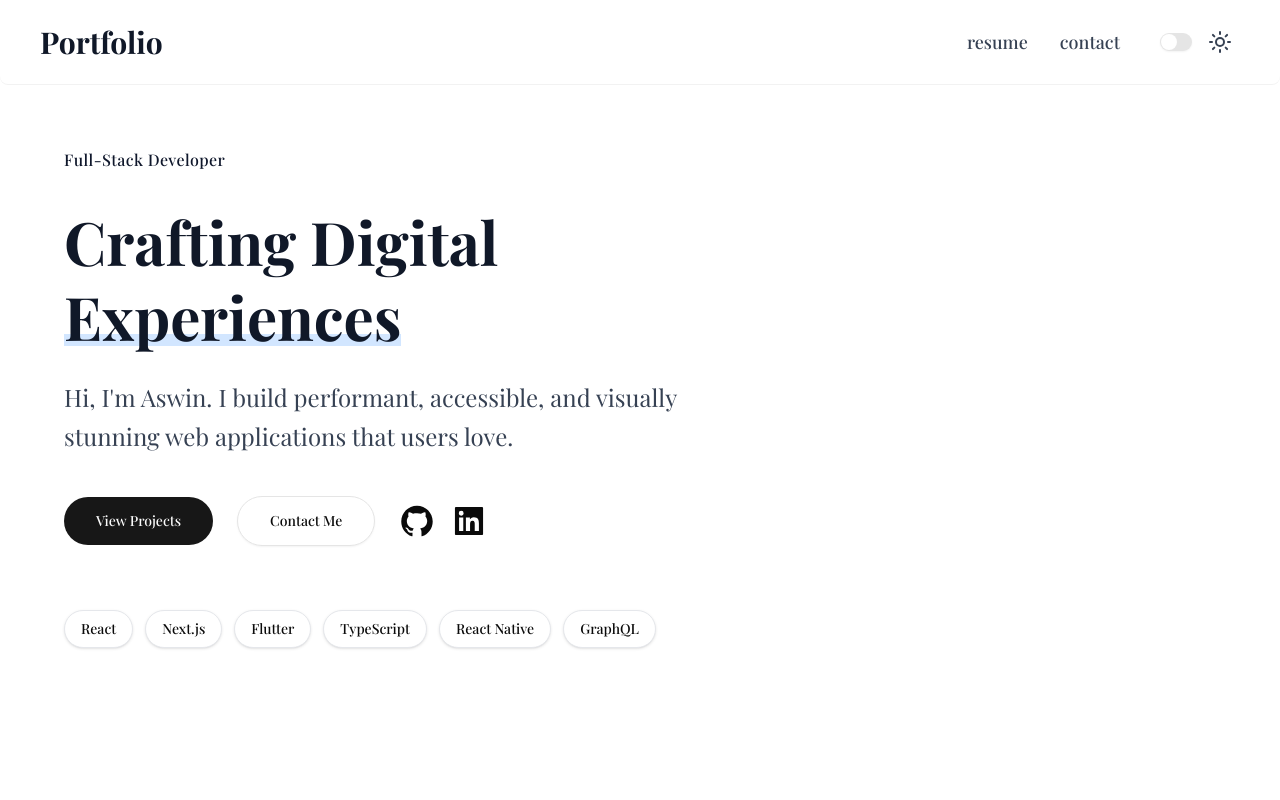
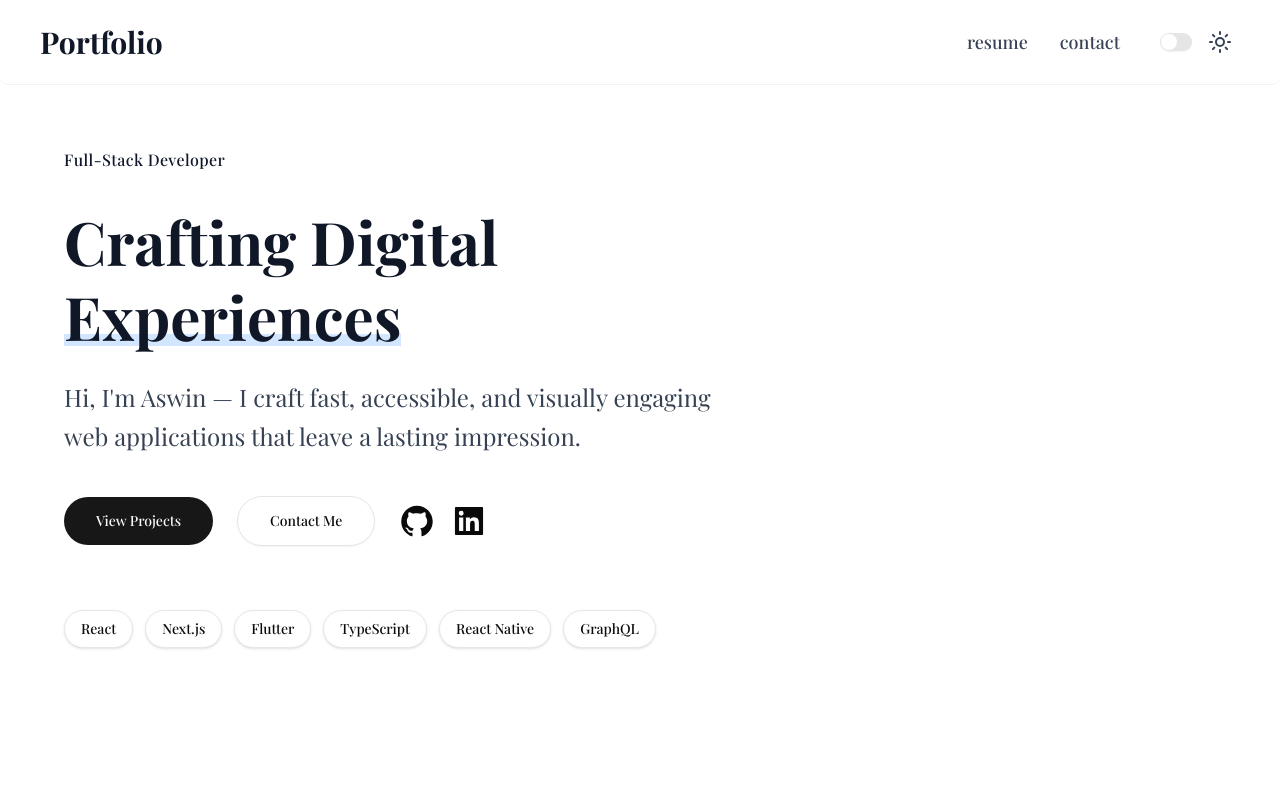
Before and after one commit to ASWINKMANOJ/porfolio, a Next.js app: page / in a window 1280 px wide. Shown: the top 800 px of the page. Built offline with nearby package versions, Linux system fonts and the light colour scheme; a web font is replaced by a local one.

Commit message:
edited the about text

```diff
--- a/components/MainContent.tsx
+++ b/components/MainContent.tsx
@@ -79,7 +79,7 @@ export default function Main({
           className="text-lg sm:text-xl md:text-2xl mb-10 max-w-2xl text-gray-700 dark:text-gray-300 leading-relaxed"
         >
           <TypewriterText
-            text="Hi, I'm Aswin. I build performant, accessible, and visually stunning web applications that users love."
+            text="Hi, I'm Aswin — I craft fast, accessible, and visually engaging web applications that leave a lasting impression."
             delay={0.04}
           />
         </motion.p>
```
